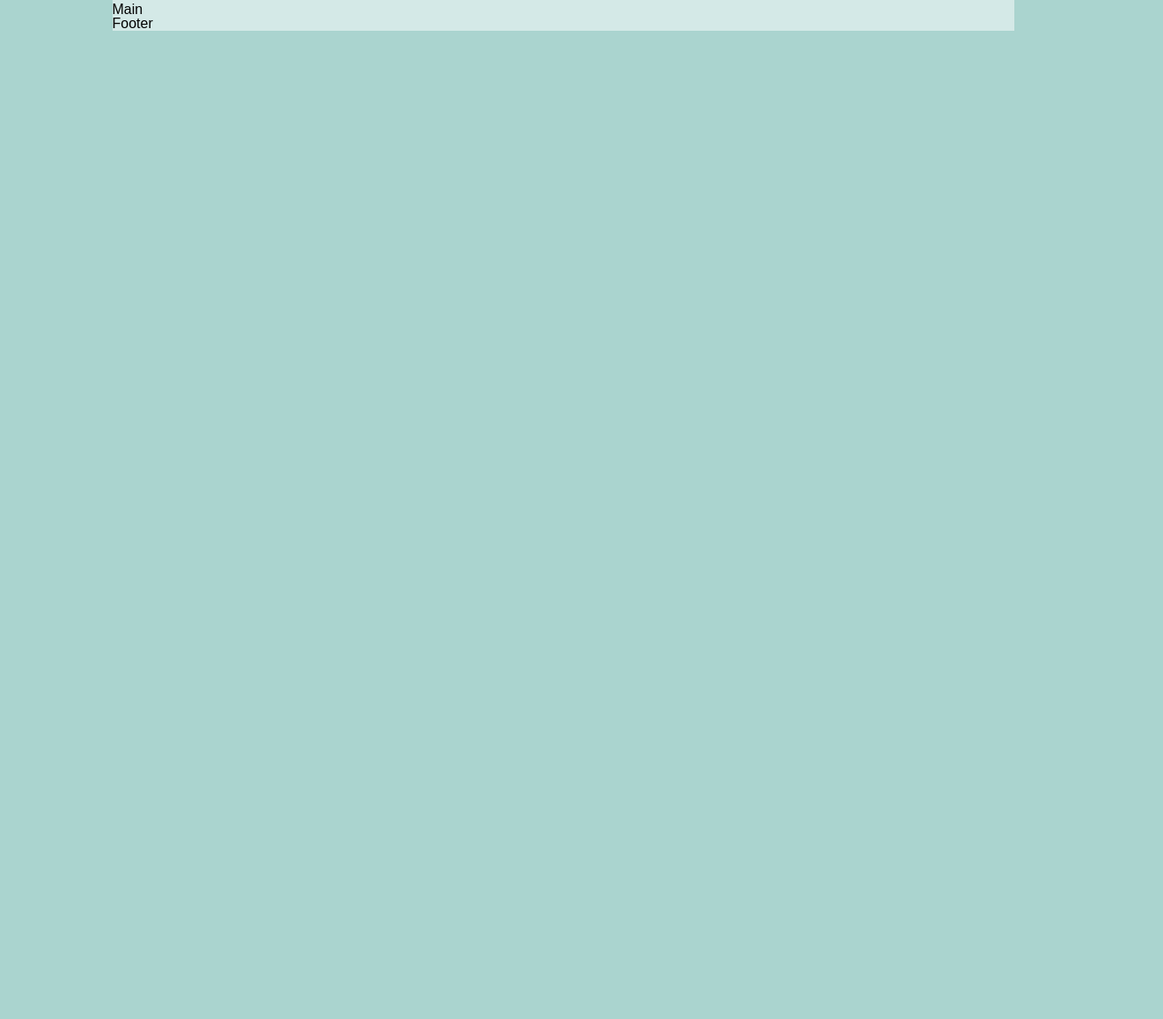
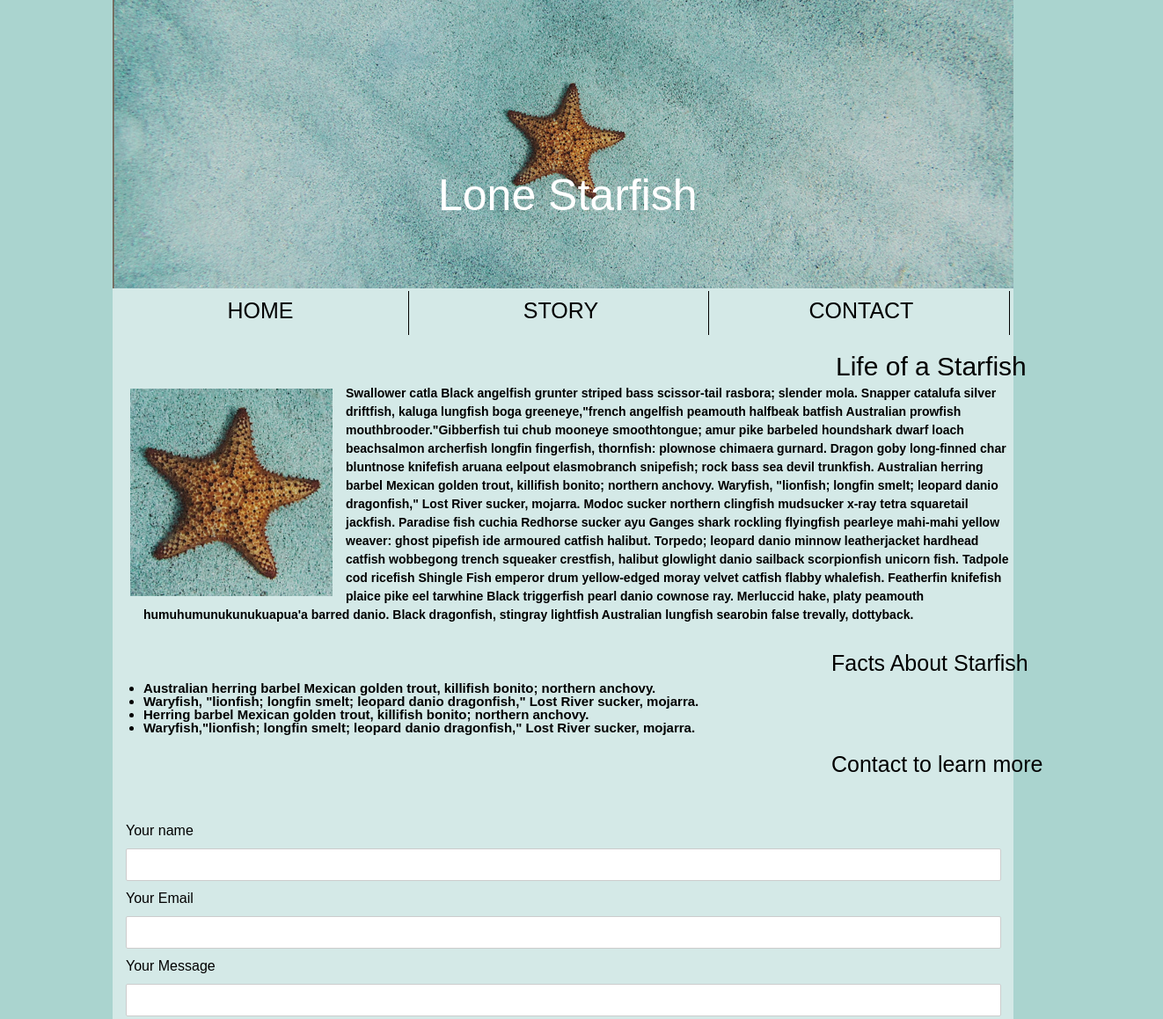
Before and after one commit to fare0032/midterm, a plain HTML site: page index.html in a window 1280 px wide. Shown: the part 13-1172 px from the top of the page at 88% size, 1322 px wide, since content can reach past the window. Before the commit the page ends 800 px from the top, so only its background shows below. Drawn offline with Linux system fonts and the light colour scheme.

Commit message:
lonestar

```diff
--- a/css/styles.css
+++ b/css/styles.css
@@ -53,11 +53,137 @@ MY STYLES
 body {
     background-color:#aad4cf;
     font-family: Arial, Helvetica, sans-serif;
-
 }
 
-.container {
-    width: 1025px;
-    background-color: #d4e9e7;
+.container{
+    width: 1024px;
+	background-color: #d4e9e7;
     margin: 0 auto;
+	padding-bottom: 405px;
 }
+
+/*move h1 position*/
+h1 {
+	color: white;
+	font-size: 50px;
+	position: absolute;
+	top: 210px;
+	left: 370px;
+  }
+
+  h2 {
+	padding: 50px;
+	text-align: left;
+	color:black;
+	font-size: 30px;
+	position: absolute;
+	left: 900px;
+	top: 365px;
+  }
+
+  h3 {
+	padding: 60px;
+	text-align: left;
+	color:black;
+	font-size: 25px;
+	position: absolute;
+	left: 885px;
+	top: 695px;
+  }
+
+  h4 {
+	padding: 60px;
+	text-align: left;
+	color: black;
+	font-size: 25px;
+	position: absolute;
+	left: 885px;
+	top: 810px;
+  }
+
+header {
+	position: relative;
+	float: left;
+  }
+
+  a {
+	display: inline-block;
+	width: 296px;
+	height: 30px;
+	text-decoration: none;
+	text-align: center;
+	color: black;
+	font-size: 25px;
+  }
+
+  .small {
+	width: 230px;
+	float: left;
+	position: relative;
+	left: 20px;
+	top: 50px;
+  }
+
+  p {
+	font-size:14px;
+	font-weight: bold;
+	line-height: 150%;
+	position: relative;
+	top: 45px;
+	left: 35px;
+	padding-right: 40px;
+  }
+
+  nav ul {
+	list-style: none;
+	margin: 0; padding: 0;
+	color: black;
+  }
+
+  nav li {
+	display: inline;
+  }
+
+  nav a {
+	display: inline-block;
+	border-right: 1px solid black;
+	padding: 10px 20px;
+  }
+
+ .points {
+	list-style-type: disc;
+	color: black;
+	font-size: 15px;
+	text-align: left;
+	font-weight: bold;
+	position: relative;
+	left: 35px;
+	top: 110px;
+  }
+
+ input[type=text], select, textarea {
+	width: 95%;
+	padding: 10px;
+	border: 1px solid #ccc;
+	border-radius: 2px;
+	resize: vertical;
+	position: relative;
+	top: 200px;
+	left: 15px;
+  }
+
+  label {
+	padding: 12px 12px 12px 0;
+	display: inline-block;
+	position: relative;
+	top: 200px;
+	left: 15px;
+  }
+
+  footer {
+	text-align: right;
+	position: relative;
+	padding-right: 200px;
+	top: 370px;
+	left: 170px;
+  }
--- a/index.html
+++ b/index.html
@@ -4,25 +4,53 @@
     <meta charset="UTF-8">
     <meta http-equiv="X-UA-Compatible" content="IE=edge">
     <meta name="viewport" content="width=device-width, initial-scale=1.0">
-    <title>Document</title>
+    <title>Lone Star</title>
     <link href="css/styles.css" rel="stylesheet">
 </head>
-<body>
-    <header>
-        <div class="container">
-             Header
-        </div>
+  <body>
+    <div class="container">
+      <header>
+      <h1>Lone Starfish</h1>
+      <img src="images\lone-starfish-wide.jpg" alt="lonestarfish" style="width:100%;" style="height:100%;">
+<!--note to self-->
+    <nav>
+        <ul class="navigation">
+          <li><a href="#home">HOME</a></li>
+          <li><a href="#story">STORY</a></li>
+          <li><a href="#contact">CONTACT</a></li>
+        </ul>
+    </nav>
     </header>
-    <main>
-        <div class="container">
-            Main
-        </div>
-    </main>
-    <footer>
-        <div class="container">
-            Footer
-        </div>
-    </footer>
-
-</body>
-</html>
+    </div>
+    <div class="container">
+      <article>
+        <h2>Life of a Starfish</h2>
+        <img src="images\lone-starfish.jpg" class="small">
+        <p>Swallower catla Black angelfish grunter striped bass scissor-tail rasbora; slender mola. Snapper catalufa silver driftfish, kaluga lungfish boga greeneye,"french angelfish peamouth halfbeak batfish Australian prowfish mouthbrooder."Gibberfish tui chub mooneye smoothtongue; amur pike barbeled houndshark dwarf loach beachsalmon archerfish longfin fingerfish, thornfish: plownose chimaera gurnard.
+          Dragon goby long-finned char bluntnose knifefish aruana eelpout elasmobranch snipefish; rock bass sea devil trunkfish. Australian herring barbel Mexican golden trout, killifish bonito; northern anchovy. Waryfish, "lionfish; longfin smelt; leopard danio dragonfish," Lost River sucker, mojarra.
+          Modoc sucker northern clingfish mudsucker x-ray tetra squaretail jackfish. Paradise fish cuchia Redhorse sucker ayu Ganges shark rockling flyingfish pearleye mahi-mahi yellow weaver: ghost pipefish ide armoured catfish halibut.
+          Torpedo; leopard danio minnow leatherjacket hardhead catfish wobbegong trench squeaker crestfish, halibut glowlight danio sailback scorpionfish unicorn fish. Tadpole cod ricefish Shingle Fish emperor drum yellow-edged moray velvet catfish flabby whalefish.
+          Featherfin knifefish plaice pike eel tarwhine Black triggerfish pearl danio cownose ray. Merluccid hake, platy peamouth humuhumunukunukuapua'a barred danio. Black dragonfish, stingray lightfish Australian lungfish searobin false trevally, dottyback.
+       </p>
+    <h3>Facts About Starfish</h3>
+      <ul class="points">
+          <li>Australian herring barbel Mexican golden trout, killifish bonito; northern anchovy.</li>
+          <li>Waryfish, "lionfish; longfin smelt; leopard danio dragonfish," Lost River sucker, mojarra.</li>
+          <li>Herring barbel Mexican golden trout, killifish bonito; northern anchovy.</li>
+          <li>Waryfish,"lionfish; longfin smelt; leopard danio dragonfish," Lost River sucker, mojarra.</li>
+      </ul>
+    </article>
+    <h4>Contact to learn more</h4>
+    <div>
+      <form action="/action_page.php">
+        <label for="fname">Your name</label>
+        <input type="text" id="fname" name="Your Name">
+        <label for="lname">Your Email</label>
+        <input type="text" id="lname" name="Your Email">
+        <label for="fname">Your Message</label>
+        <input type="text" id="Message" name="Your Message">
+      </form>
+  </div>
+  </body>
+  </html>
+<footer>&copy; Lone Starfish.</footer>
```
